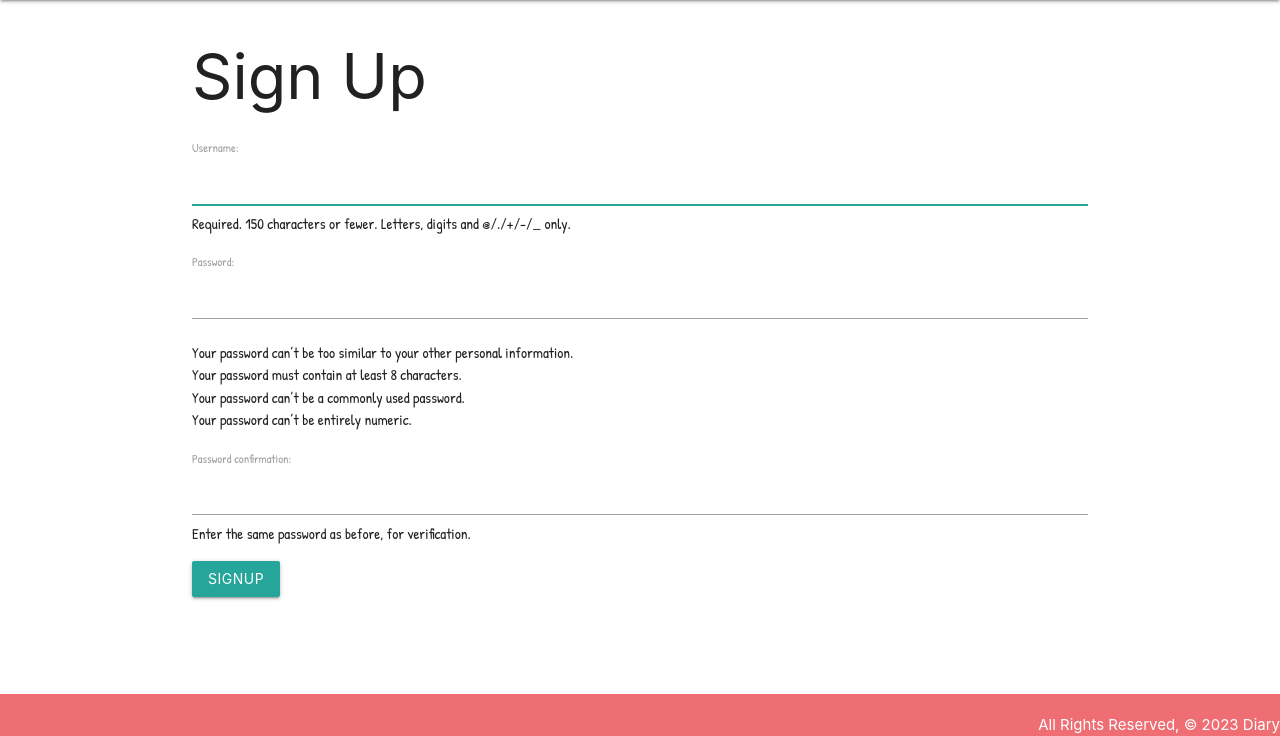
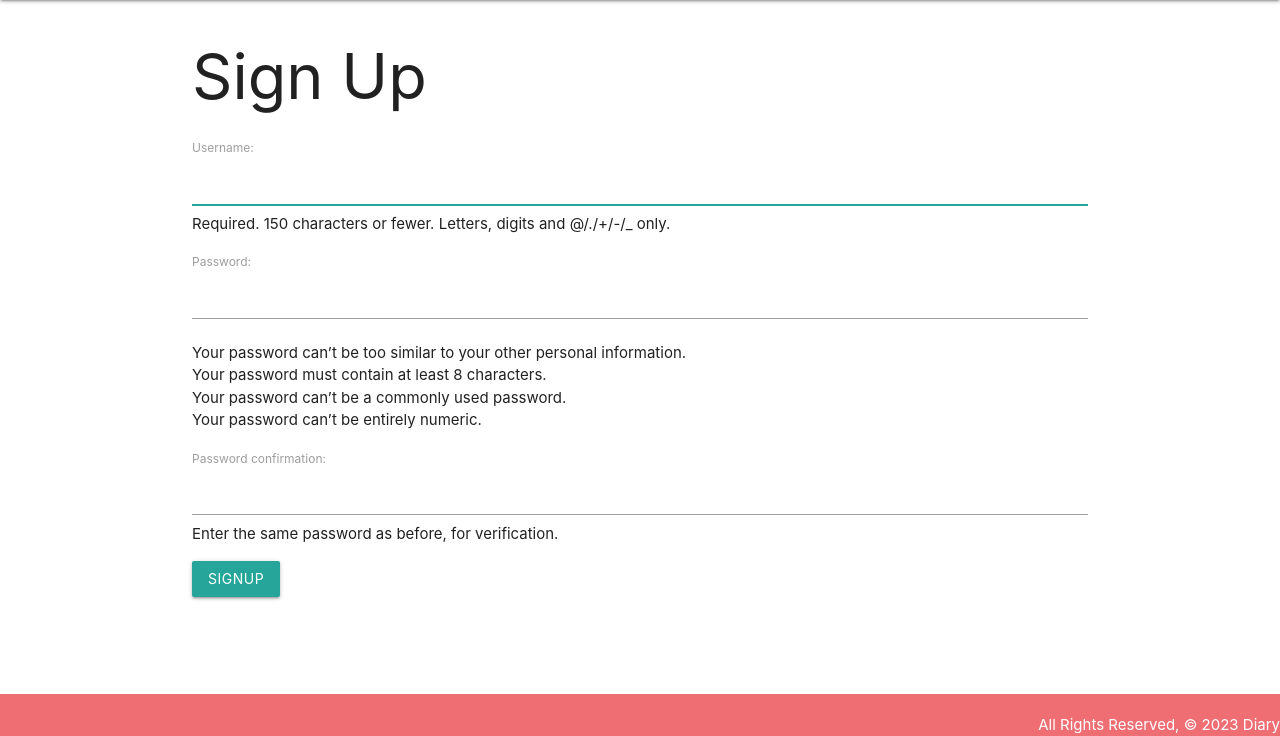
Before and after one commit to reinybo/diary, a Django app: page /accounts/signup/ in a window 1280 px wide. Shown: the part 64-800 px from the top of the page. Run offline with Django 4.2, Linux system fonts and the light colour scheme; some web fonts are replaced.

Commit message:
css tweaks

```diff
--- a/main_app/static/css/style.css
+++ b/main_app/static/css/style.css
@@ -100,15 +100,12 @@ footer {
     font-weight: bold;
     text-transform: capitalize;
     font-size: 18px;
+    font-family: 'Patrick Hand', cursive;
 }
 
 .detail_date {
     position: relative;
     width: 55%;
     margin-left: 80%;
-}
-
-
-form {
     font-family: 'Patrick Hand', cursive;
 }
```
